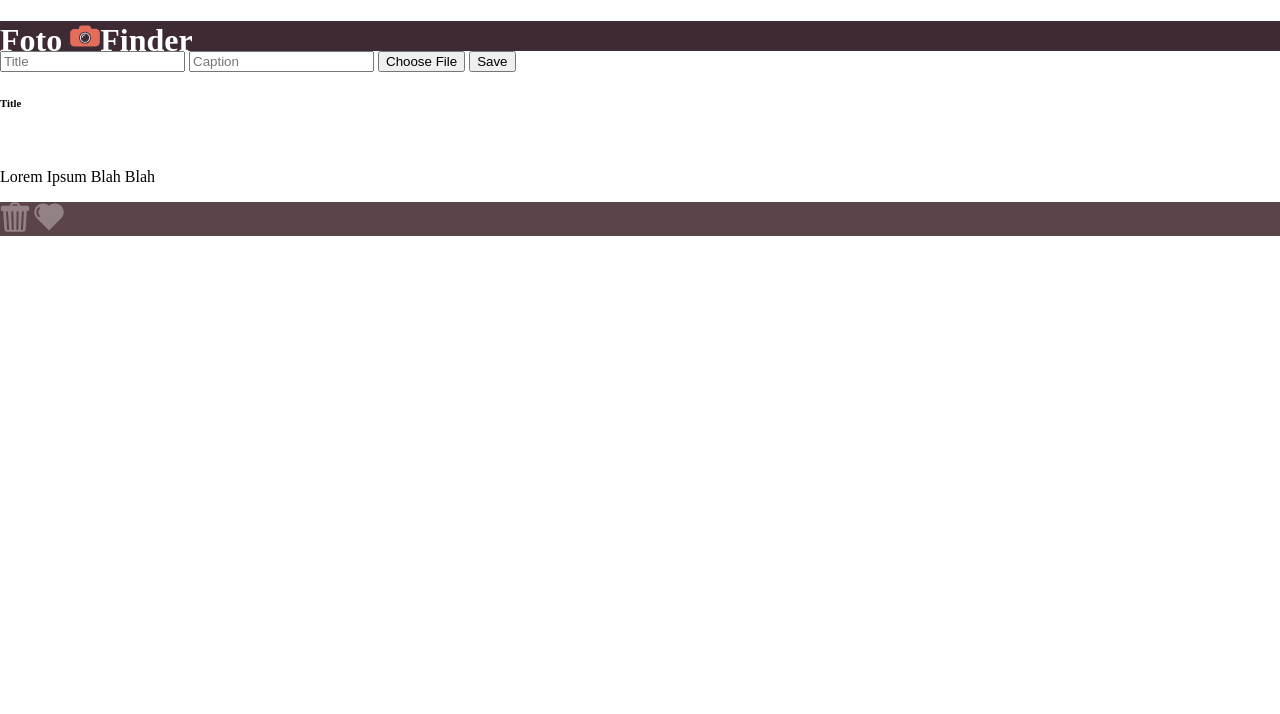
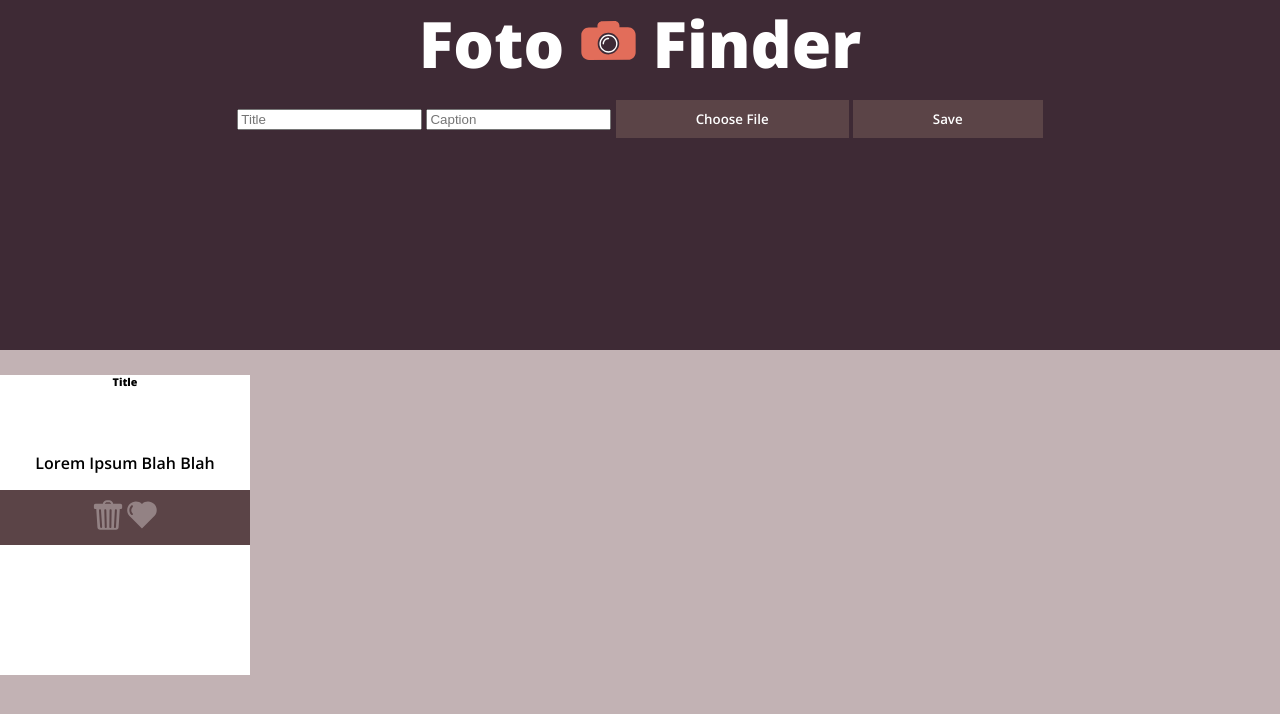
Before and after one commit to the-oem/foto-finder, a plain HTML site: page index.html in a window 1280 px wide. Drawn offline with nearby package versions, Linux system fonts and the light colour scheme.

Commit message:
add bulk of styling

```diff
--- a/styles.css
+++ b/styles.css
@@ -1,22 +1,49 @@
 body {
   margin: 0;
-  font-family: 'open-sans';
+  font-family: 'Open Sans', sans-serif;
+  text-align: center;
+  background-color: #C2B2B4;
 }
 
-header {
+header h1 {
   color: #ffffff;
   background-color: #3E2A35;
   margin: 0px;
-  height:30px;
+  height:60px;
+  font-size: 48pt;
 }
 
 .logo {
-  height: 30px;
-  width: 30px;
+  height: 55px;
+  width: 55px;
+}
+
+section.input {
+  background-color: #3E2A35;
+  height: 250px;
+  padding-top: 40px;
+}
+
+button {
+  font-family: 'Open Sans', sans-serif;
+  padding: 10px 80px;
+  background-color: #5b4447;
+  border-width: 0px;
+  color: #ffffff;
+}
+
+div.card {
+  background-color: #ffffff;
+}
+
+.card {
+  width: 250px;
+  height: 300px;
 }
 
 .card-actions {
   background-color: #5b4447;
+  padding: 10px;
 }
 
 .card-action {
```
Also changed, not shown: index.html (+1 -1 lines).
